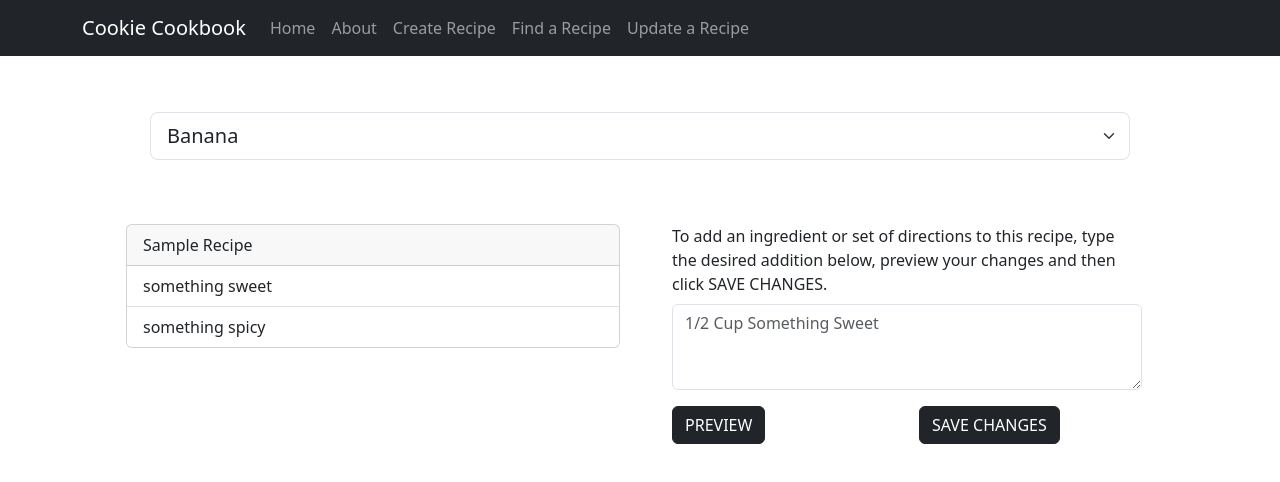
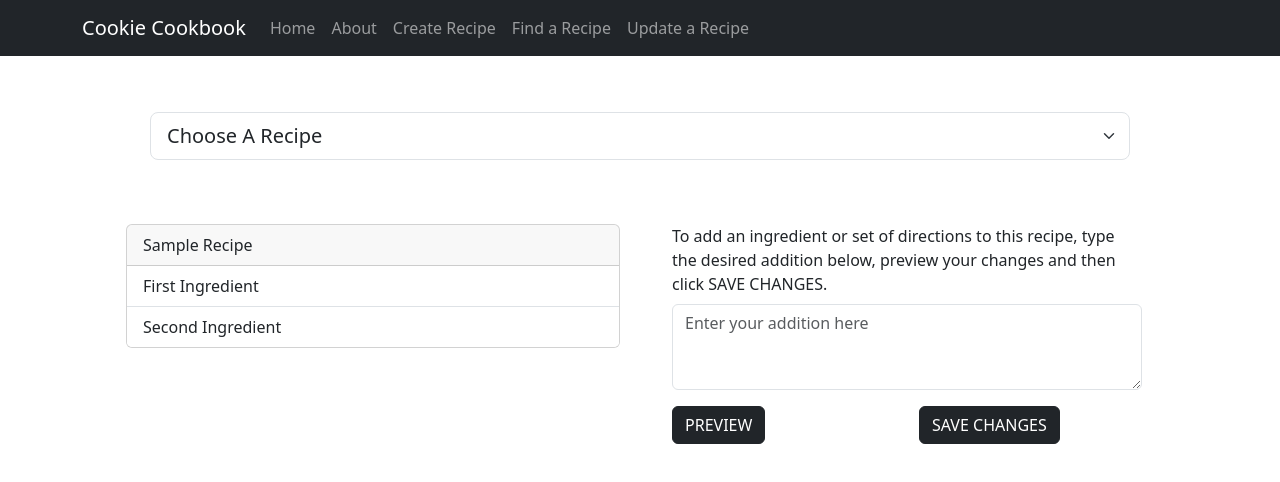
Before and after one commit to meiragoldstone/cookies, a React (Create React App) app in the folder cookie-cookbook-app/: page /Update in a window 1280 px wide. Shown: the top 482 px of the page. Built offline with nearby package versions, Linux system fonts and the light colour scheme.

Commit message:
Updated Update page to be neater

```diff
--- a/cookie-cookbook-app/src/Pages/Update.jsx
+++ b/cookie-cookbook-app/src/Pages/Update.jsx
@@ -11,7 +11,7 @@ import Alert from 'react-bootstrap/Alert';
 
 const Update = () => {
     const [recipeList, setRecipeList] = useState([{"Banana":[{1:"Flour"}, {2:"Sugar"}]}, {"Chocolate":[{1:"Oil"}, {2:"Eggs"}]}])
-    const [chosenRecipe, setChosenRecipe] = useState({"Sample Recipe":[{1:"something sweet"}, {2:"something spicy"}]})
+    const [chosenRecipe, setChosenRecipe] = useState({"Sample Recipe":[{1:"First Ingredient"}, {2:"Second Ingredient"}]})
     const [inputValue, setInputValue] = useState("");
     const [clickedPreview, setClickedPreview] = useState(false);
     const [saveSuccessMsg, setSaveSuccessMsg] = useState("");
@@ -24,7 +24,6 @@ const Update = () => {
 
     const handleFormControlChange = (event) => {
         setInputValue(event.target.value);
-
     }
 
     const handleButtonPreview = (event) => {
@@ -83,8 +82,8 @@ const Update = () => {
             <Container>
                 <Row className = "m-5">
                     <Col className = "m-2">
-                        <Form.Select aria-label="Default select example" size="lg" onChange = {(event) => handleSelectChange(event)}>
-                            <option disabled>Choose A Recipe</option>
+                        <Form.Select aria-label="Default select example" size="lg" onChange = {(event) => handleSelectChange(event)} placeholder = "Choose A Recipe...">
+                            <option disabled selected >Choose A Recipe</option>
                             {recipeList.map((recipe, index) => (
                                 <option key = {index} value={Object.keys(recipe)[0]} >{Object.keys(recipe)[0]}</option>)
                             )}
@@ -112,7 +111,7 @@ const Update = () => {
                                     <Form>
                                         <Form.Group className="mb-3" controlId="exampleForm.ControlInput1">
                                             <Form.Label>To add an ingredient or set of directions to this recipe, type the desired addition below, preview your changes and then click SAVE CHANGES.</Form.Label>
-                                            <Form.Control as="textarea" rows={3} placeholder="1/2 Cup Something Sweet" onChange={handleFormControlChange} value = {inputValue}/>
+                                            <Form.Control as="textarea" rows={3} placeholder="Enter your addition here" onChange={handleFormControlChange} value = {inputValue}/>
                                         </Form.Group>
                                     </Form>
                                 </Col>
```
